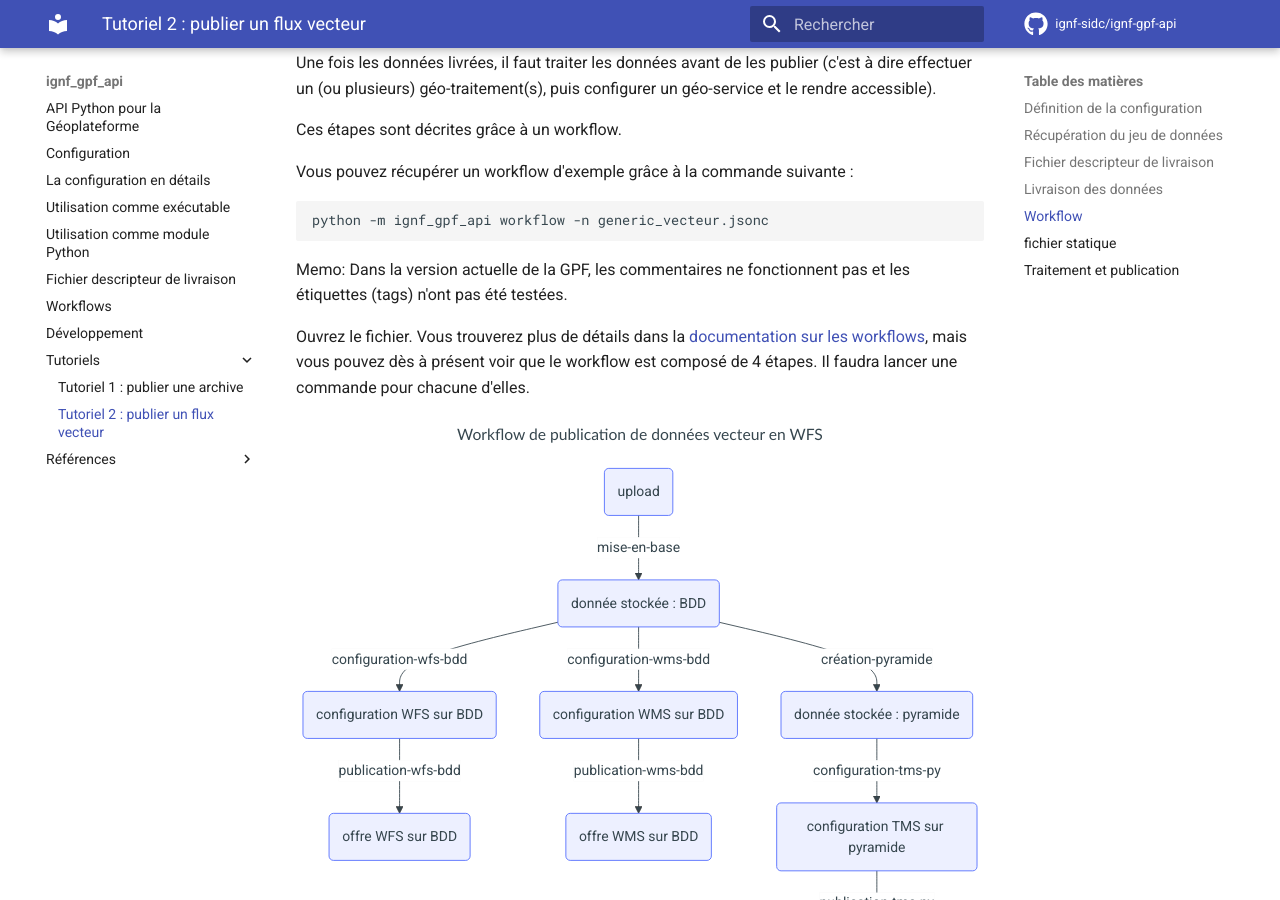
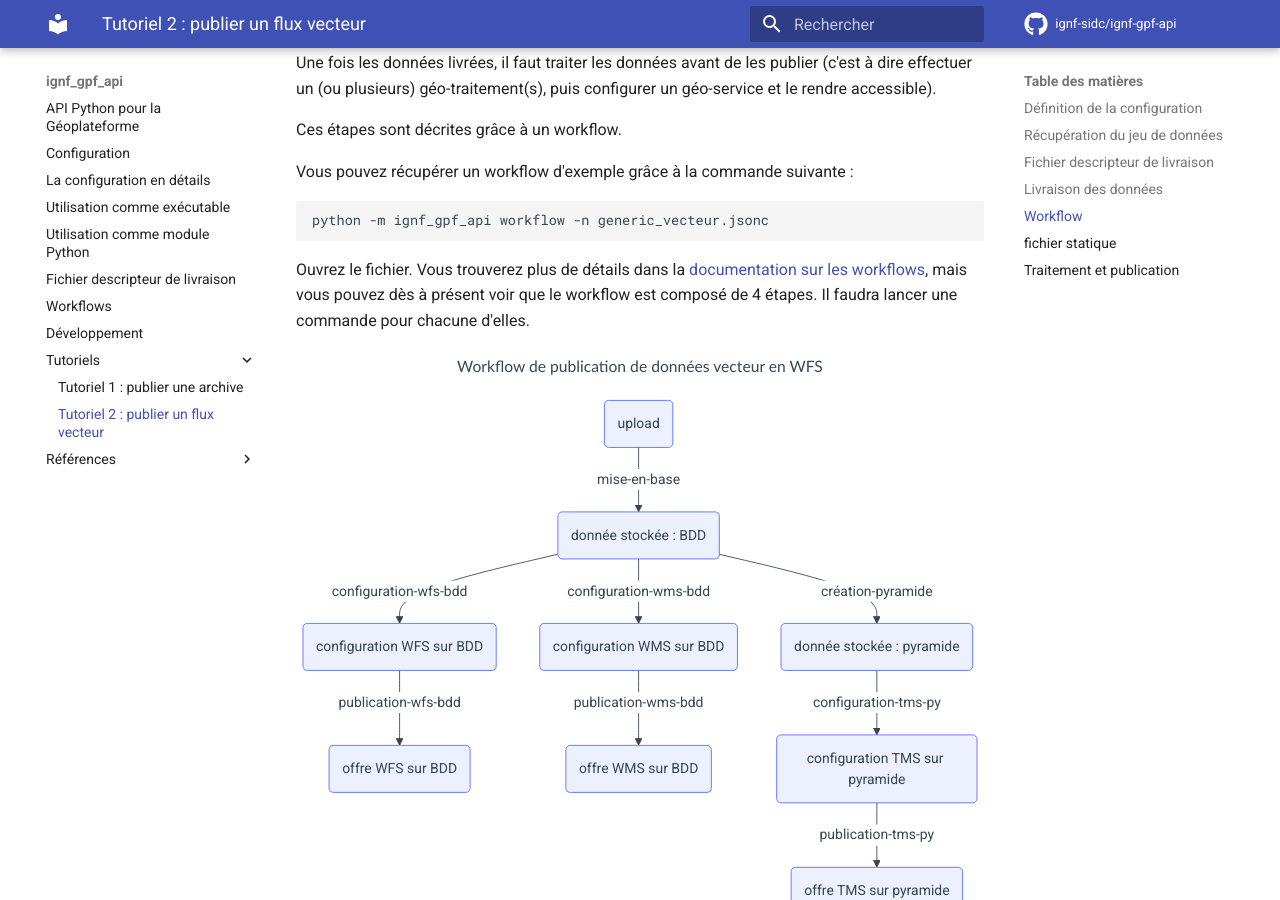
Before and after one commit to ignf-sidc/ignf-gpf-api, an MkDocs documentation site: the page built from docs/tutoriel_2_flux_vecteur.md, in a window 1280 px wide and 900 px high, scrolled down 1668 px. Built offline with MkDocs 1.6.1 and Material for MkDocs 9.7.7, drawn with Linux system fonts in a browser that asks for light colours; comment, search, counter and statistics services are not loaded.

Commit message:
Update docs/tutoriel_2_flux_vecteur.md
Co-authored-by: LudivineSchlegel <35892777+LudivineSchlegel@users.noreply.github.com>

````diff
--- a/docs/tutoriel_2_flux_vecteur.md
+++ b/docs/tutoriel_2_flux_vecteur.md
@@ -74,7 +74,6 @@ Vous pouvez récupérer un workflow d'exemple grâce à la commande suivante :
 python -m ignf_gpf_api workflow -n generic_vecteur.jsonc
 ```
 
-Memo: Dans la version actuelle de la GPF, les commentaires ne fonctionnent pas et les étiquettes (tags) n'ont pas été testées.
 
 Ouvrez le fichier. Vous trouverez plus de détails dans la [documentation sur les workflows](workflow.md), mais vous pouvez dès à présent voir que le workflow est composé de 4 étapes. Il faudra lancer une commande pour chacune d'elles.
 
````
